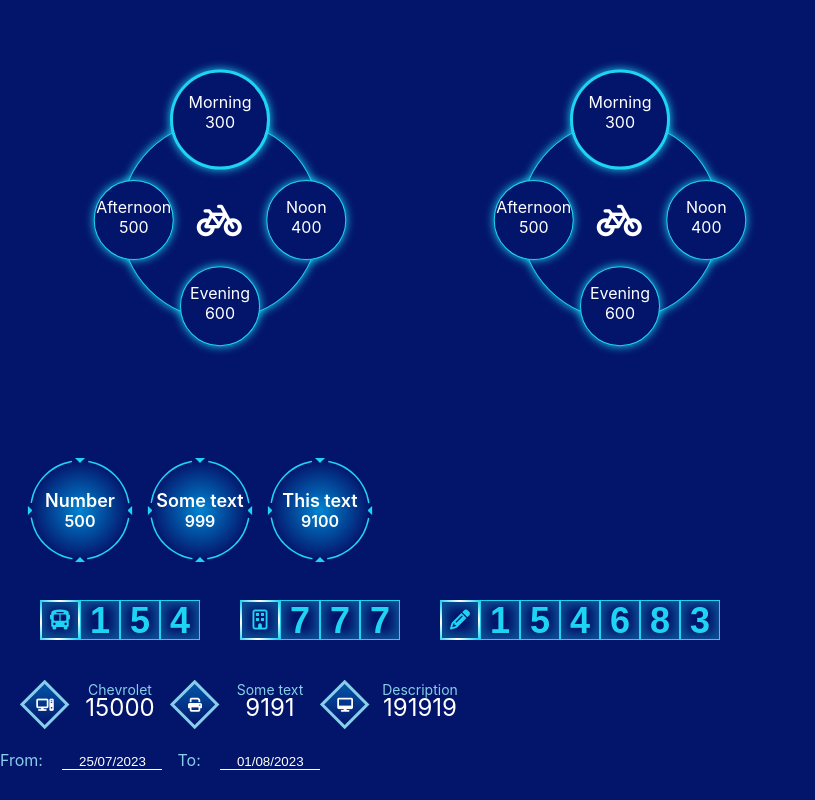
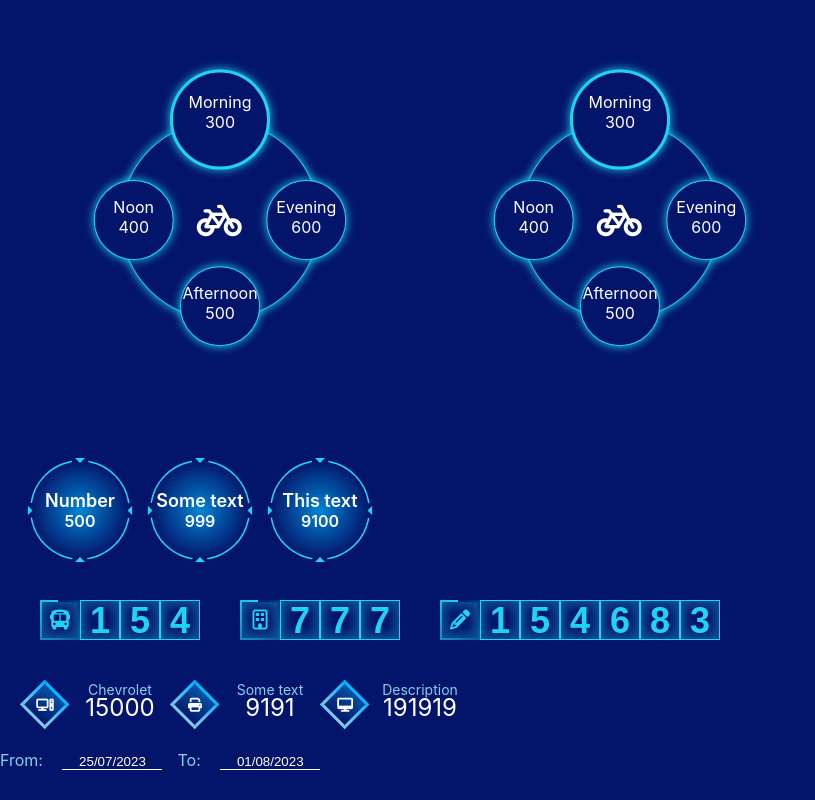
Before and after one commit to Akbar-Khaydarkhujayev/Component, a React (Create React App) app: page / in a window 1280 px wide. Shown: the top 800 px of the page, without its empty margins (0-815 px from the left). Built offline with nearby package versions, Linux system fonts and the light colour scheme.

Commit message:
Widgets 1 and 2

```diff
--- a/src/components/widget/widget1.js
+++ b/src/components/widget/widget1.js
@@ -10,7 +10,7 @@ function Widget1({number, icon}) {
                 <div className="widget1-icon"><i className={icon}></i></div>
             </div>
 
-            {arrayOfDigits.map((item) => <div className="widget1-child">{item}</div>)}
+            {arrayOfDigits.map((item, i) => <div key={i} className="widget1-child">{item}</div>)}
         </div>
     );
 }
--- a/src/components/widget/widget3.js
+++ b/src/components/widget/widget3.js
@@ -1,10 +1,13 @@
-import React, {useEffect, useRef, useState} from 'react';
+import React, {useEffect, useRef, useState, createRef} from 'react';
 
 function Widget3({data}) {
 
-    const circleRef = useRef(null);
+    let refs = useRef([]);
+    refs.current = data.map((element, i) => refs.current[i] ?? createRef());
+    let circleRef = useRef(null);
+    let iconRef = useRef(null);
 
-    const [main, setMain] = useState(1);
+    const [main, setMain] = useState(0);
 
     function childClick(n) {
         setMain(n);
@@ -12,35 +15,24 @@ function Widget3({data}) {
 
 
     useEffect(() => {
-        let noRotate = document.getElementsByClassName("widget3-no-rotate");
-
-        if (main === 1) {
-            circleRef.current.style.transform = "rotate(45deg)";
-            Array.from(noRotate).forEach((i) => i.style.transform = "rotate(-45deg)");
-        } else if (main === 2) {
-            circleRef.current.style.transform = "rotate(315deg)"
-            Array.from(noRotate).forEach((i) => i.style.transform = "rotate(-315deg)");
-        } else if (main === 3) {
-            circleRef.current.style.transform = "rotate(135deg)"
-            Array.from(noRotate).forEach((i) => i.style.transform = "rotate(-135deg)");
-        } else if (main === 4) {
-            circleRef.current.style.transform = "rotate(225deg)"
-            Array.from(noRotate).forEach((i) => i.style.transform = "rotate(-225deg)");
-        }
+            circleRef.current.style.transform = `rotate(${main*90+45}deg)`;
+            refs.current.forEach((i) => i.current.style.transform = `rotate(-${main*90+45}deg)`);
+            iconRef.current.style.transform = `rotate(-${main*90+45}deg)`;
     }, [main])
 
     return (
         <div className="widget3-parent">
             <div className='widget3-circle' ref={circleRef}>
-                {data.map((i) =>
-                    <div key={i.id} className={main === i.id ? `widget3-child main-child widget3-child${i.id}` : `widget3-child widget3-child${i.id}`}
-                        onClick={() => childClick(i.id)}>
-                        <div className="widget3-text widget3-no-rotate">
-                            <p>{i.time}</p>
-                            <p>{i.amount}</p>
+                {data.map((element, i) =>
+                    <div key={i}
+                         className={main === i? `widget3-child main-child widget3-child${element.id}` : `widget3-child widget3-child${element.id}`}
+                         onClick={() => childClick(i)}>
+                        <div className="widget3-text" ref={refs.current[i]}>
+                            <p>{element.time}</p>
+                            <p>{element.amount}</p>
                         </div>
                     </div>)}
-                <i className="fa-solid fa-bicycle widget3-icon widget3-no-rotate"></i>
+                <i className="fa-solid fa-bicycle widget3-icon" ref={iconRef}></i>
             </div>
         </div>
     );
--- a/src/components/widget/widget4.js
+++ b/src/components/widget/widget4.js
@@ -1,10 +1,13 @@
-import React, {useEffect, useRef, useState} from 'react';
+import React, {useEffect, useRef, useState, createRef} from 'react';
 
-function Widget4({data}) {
+function Widget3({data}) {
 
-    const circleRef = useRef(null);
+    let refs = useRef([]);
+    refs.current = data.map((element, i) => refs.current[i] ?? createRef());
+    let circleRef = useRef(null);
+    let iconRef = useRef(null);
 
-    const [main, setMain] = useState(1);
+    const [main, setMain] = useState(0);
 
     function childClick(n) {
         setMain(n);
@@ -12,38 +15,27 @@ function Widget4({data}) {
 
 
     useEffect(() => {
-        let noRotate = document.getElementsByClassName("widget3-no-rotate");
-
-        if (main === 1) {
-            circleRef.current.style.transform = "rotate(45deg)";
-            Array.from(noRotate).forEach((i) => i.style.transform = "rotate(-45deg)");
-        } else if (main === 2) {
-            circleRef.current.style.transform = "rotate(315deg)"
-            Array.from(noRotate).forEach((i) => i.style.transform = "rotate(-315deg)");
-        } else if (main === 3) {
-            circleRef.current.style.transform = "rotate(135deg)"
-            Array.from(noRotate).forEach((i) => i.style.transform = "rotate(-135deg)");
-        } else if (main === 4) {
-            circleRef.current.style.transform = "rotate(225deg)"
-            Array.from(noRotate).forEach((i) => i.style.transform = "rotate(-225deg)");
-        }
+        circleRef.current.style.transform = `rotate(${main*90+45}deg)`;
+        refs.current.forEach((i) => i.current.style.transform = `rotate(-${main*90+45}deg)`);
+        iconRef.current.style.transform = `rotate(-${main*90+45}deg)`;
     }, [main])
 
     return (
         <div className="widget3-parent">
             <div className='widget3-circle' ref={circleRef}>
-                {data.map((i) =>
-                    <div key={i.id} className={main === i.id ? `widget3-child main-child widget3-child${i.id}` : `widget3-child widget3-child${i.id}`}
-                         onClick={() => childClick(i.id)}>
-                        <div className="widget3-text widget3-no-rotate">
-                            <p>{i.time}</p>
-                            <p>{i.amount}</p>
+                {data.map((element, i) =>
+                    <div key={i}
+                         className={main === i ? `widget3-child main-child widget3-child${element.id}` : `widget3-child widget3-child${element.id}`}
+                         onClick={() => childClick(i)}>
+                        <div className={main === i ? "widget3-text widget3-main-text" : "widget3-text"} ref={refs.current[i]}>
+                            <p>{element.time}</p>
+                            <p>{element.amount}</p>
                         </div>
                     </div>)}
-                <i className="fa-solid fa-bicycle widget3-icon widget3-no-rotate"></i>
+                <i className="fa-solid fa-bicycle widget3-icon" ref={iconRef}></i>
             </div>
         </div>
     );
 }
 
-export default Widget4;
+export default Widget3;
--- a/src/index.css
+++ b/src/index.css
@@ -892,6 +892,12 @@ select::-webkit-scrollbar-thumb {
 
 /*WIDGET*/
 
+@property --angle {
+    syntax: "<angle>";
+    initial-value: 0deg;
+    inherits: true;
+}
+
 .widget-parent {
     width: 150px;
     height: 50px;
@@ -910,11 +916,19 @@ select::-webkit-scrollbar-thumb {
 }
 
 .rhombus {
-    border: 3px solid #87CEEB;
+    border: 3px solid ;
+    border-image: linear-gradient(var(--angle), #87CEEB, rgba(0,181,255,1)) 1;
     width: 35px;
     height: 35px;
-    background: linear-gradient(-45deg, rgba(3,21,107,1) 0%, rgba(0,181,255,1) 250%);
+    background: linear-gradient(var(--angle), rgba(3,21,107,1) 0%, rgba(0,181,255,1) 250%);
     transform: rotate(45deg);
+    animation: widget-rotate 2s linear infinite;
+}
+
+@keyframes widget-rotate {
+    100% {
+        --angle: 359deg;
+    }
 }
 
 .widget-desc {
@@ -945,6 +959,12 @@ select::-webkit-scrollbar-thumb {
 /*             WIDGET 2               */
 
 @import url('https://fonts.cdnfonts.com/css/ds-digital');
+
+@property --degree {
+    syntax: "<angle>";
+    initial-value: 0deg;
+    inherits: true;
+}
 
 .widget1 {
     display: flex;
@@ -980,17 +1000,18 @@ select::-webkit-scrollbar-thumb {
 }
 
 .widget1-border-anim {
+    width: 40px;
+    height: 40px;
     padding: 2px;
-    background: linear-gradient(45deg, rgba(30,211,243,1) 0%, rgba(255,255,255,1) 25%, rgba(30,211,243,1) 50%, rgba(255,255,255,1) 75%, rgba(30,211,243,1) 100%);
-    animation: spin 1.2s linear infinite;
+    background-image: conic-gradient(from var(--degree) at 50% 50%, rgb(3, 21, 107) 0%, #1ED3F3 100%);
+    animation: backgroundRotate 3s linear infinite;
 }
 
-@keyframes spin{
-    from{background-position: center}
-    to{background-position: 40px;}
+@keyframes backgroundRotate {
+    100% {
+        --degree: 359deg;
+    }
 }
-
-
 
 /*WIDGET 2*/
 
@@ -1080,17 +1101,17 @@ select::-webkit-scrollbar-thumb {
 }
 
 .widget3-child2 {
-    bottom: 120px;
-    left: 120px;
+    top: 120px;
+    right: 120px;
 }
 
 .widget3-child3 {
     top: 120px;
-    right: 120px;
+    left: 120px;
 }
 
 .widget3-child4 {
-    top: 120px;
+    bottom: 120px;
     left: 120px;
 }
 
@@ -1108,6 +1129,8 @@ select::-webkit-scrollbar-thumb {
     font-size: 36px;
     line-height: 200px;
     text-align: center;
+    transform: rotate(-45deg);
+    transition: 1s;
 }
 
 .widget3-text {
@@ -1116,9 +1139,6 @@ select::-webkit-scrollbar-thumb {
     text-align: center;
     color: white;
     padding: 20% 0;
-}
-
-.widget3-no-rotate {
     transform: rotate(-45deg);
     transition: 1s;
 }
```
